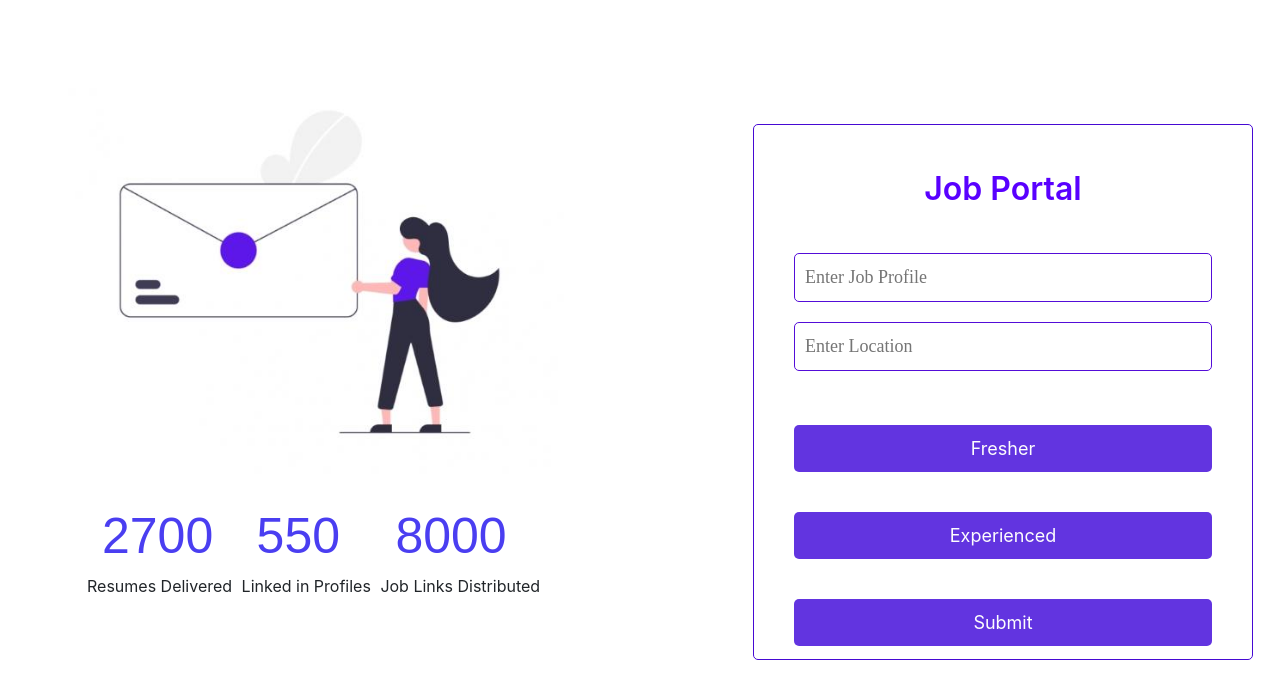
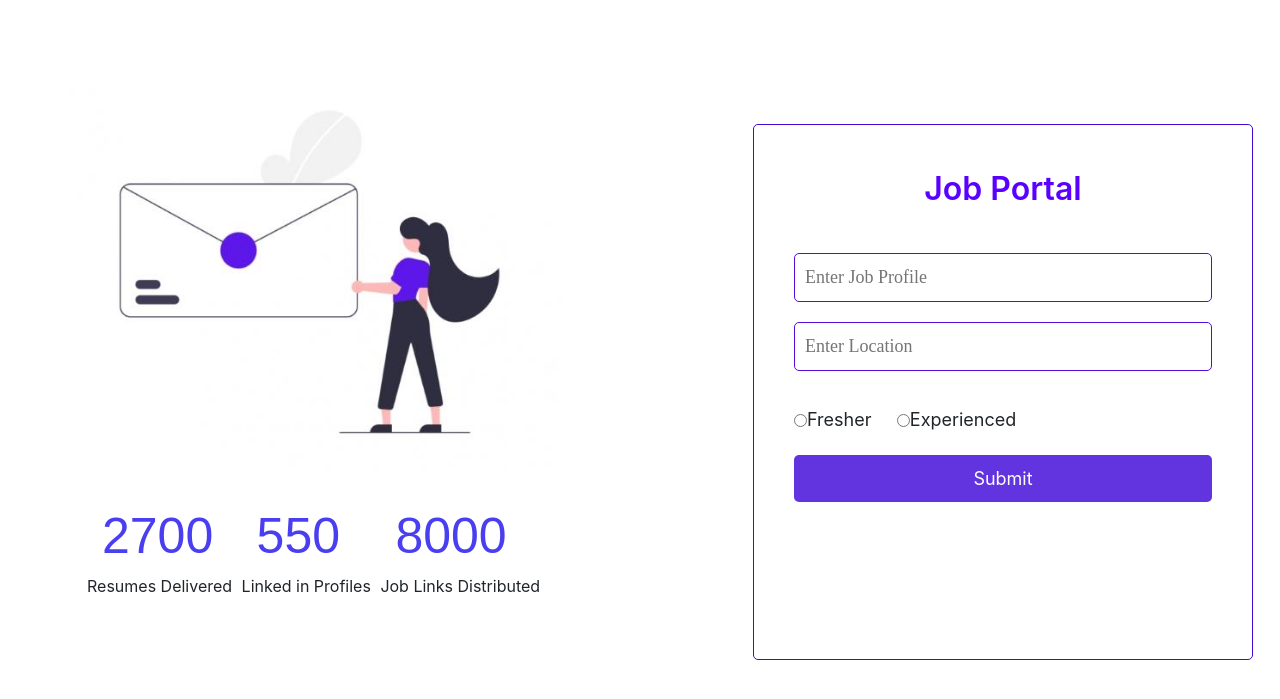
Before and after one commit to TheMentorLive/Job_scrapper_ashish, a Django app: page / in a window 1280 px wide. Shown: the part 84-783 px from the top of the page. Run offline with Django 3.2, Linux system fonts and the light colour scheme; some libraries are stand-ins or nearby versions.

Commit message:
added radio buttons

```diff
--- a/static/style1.css
+++ b/static/style1.css
@@ -172,3 +172,24 @@ span a {
     width: 100%;
   }
 }
+
+
+.radio-container{
+	box-sizing: border-box;
+	font-size: 18px;
+	line-height: 30px;
+	margin: 0;
+	outline: 0;
+	overflow: hidden;
+	padding: 0;
+}
+.radio-container input{
+	box-sizing: border-box;
+	margin: 0;
+	outline: 0;
+	padding: 0;
+	position: relative;
+	top: 9px;
+	width: max-content;
+	vertical-align: top;
+}
--- a/templates/home.html
+++ b/templates/home.html
@@ -41,8 +41,10 @@
         <input type="text" id="job" placeholder="Enter Job Profile" name="job" ><br>
         <input type="text" id="location" placeholder="Enter Location" name="location" ><br><br>
         {%csrf_token%}
-        <button type="submit" style="background-color: rgba(63, 7, 218, 0.815);"> Fresher </button>
-        <button type="submit" style="background-color: rgba(63, 7, 218, 0.815);"> Experienced </button>
+        <div class="radio-container" style="display: inline-block;">
+          <input type="radio" name="fresher" id="">Fresher &nbsp;&nbsp;&nbsp;
+          <input type="radio" name="experienced" id="">Experienced
+        </div>
         <button type="submit" style="background-color: rgba(63, 7, 218, 0.815);"> Submit </button>
       </form>
     </div>
```
